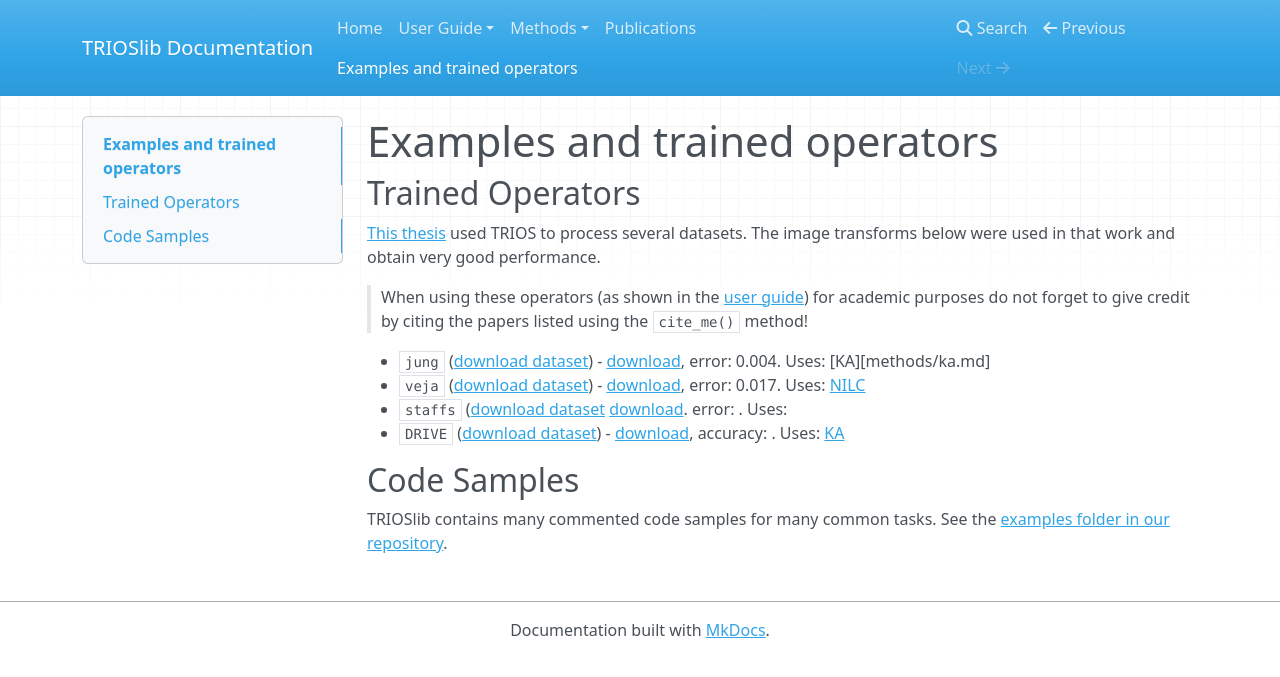
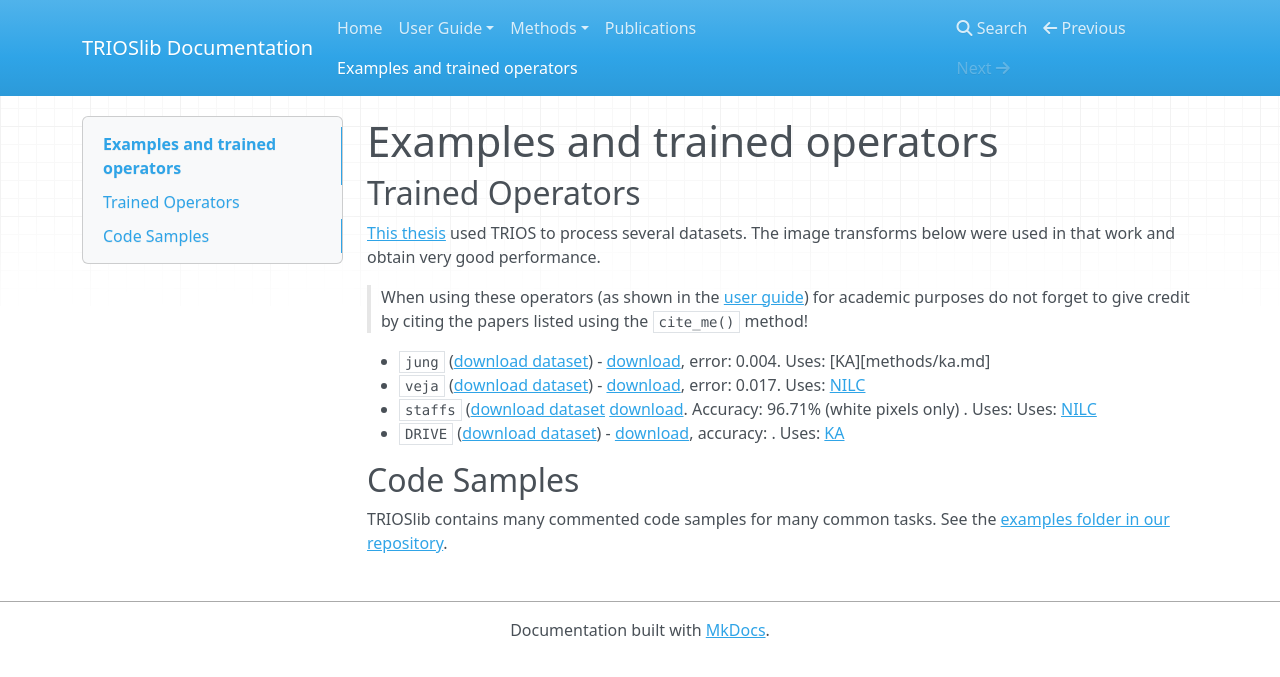
Before and after one commit to trioslib/trios, an MkDocs documentation site: the page built from docs/examples.md, in a window 1280 px wide. Shown: the top 677 px of the page. Built offline with MkDocs 1.6.1, drawn with Linux system fonts in a browser that asks for light colours; nearby versions of some CDN libraries; old or Windows-style settings are respelled for this version of MkDocs.

Commit message:
small text change on examples page.

```diff
--- a/docs/examples.md
+++ b/docs/examples.md
@@ -8,9 +8,8 @@
 
 * `jung` ([download dataset](http://vision.ime.usp.br/projects/trios/)) - [download](examples/trained-jung.op.gz), error: 0.004. Uses: [KA][methods/ka.md]
 * `veja` ([download dataset](http://vision.ime.usp.br/projects/trios/)) - [download](examples/trained-veja.op.gz), error: 0.017. Uses: [NILC](methods/nilc.md)
-* `staffs` ([download dataset](http://www.cvc.uab.es/cvcmuscima/competition2013/index.htm) [download](examples/trained-staffs.op.gz). error: . Uses:
+* `staffs` ([download dataset](http://www.cvc.uab.es/cvcmuscima/competition2013/index.htm) [download](examples/trained-staffs.op.gz). Accuracy: 96.71% (white pixels only) . Uses: Uses: [NILC](methods/nilc.md)
 * `DRIVE` ([download dataset](https://www.isi.uu.nl/Research/Databases/DRIVE/)) - [download](examples/trained-drive.op.gz), accuracy: . Uses: [KA](methods/ka.md)
-
 
 
 ## Code Samples
```
